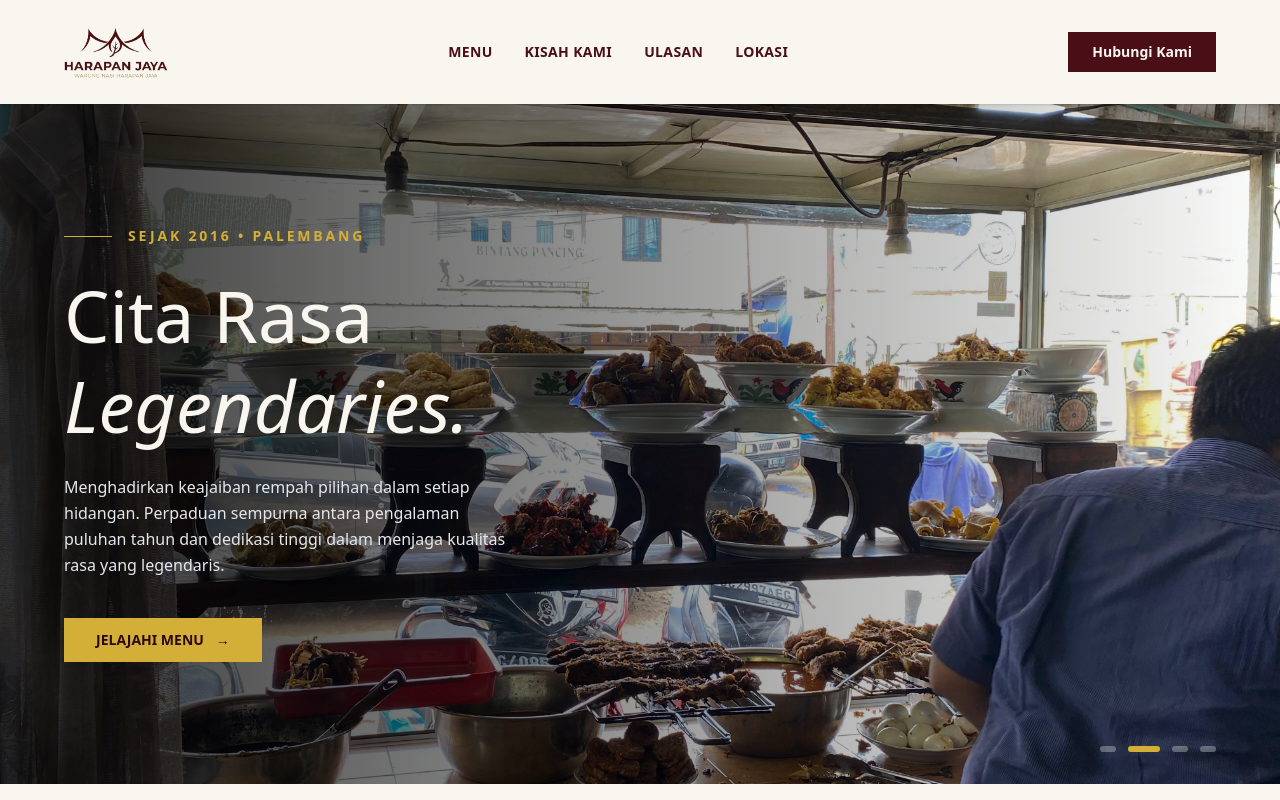
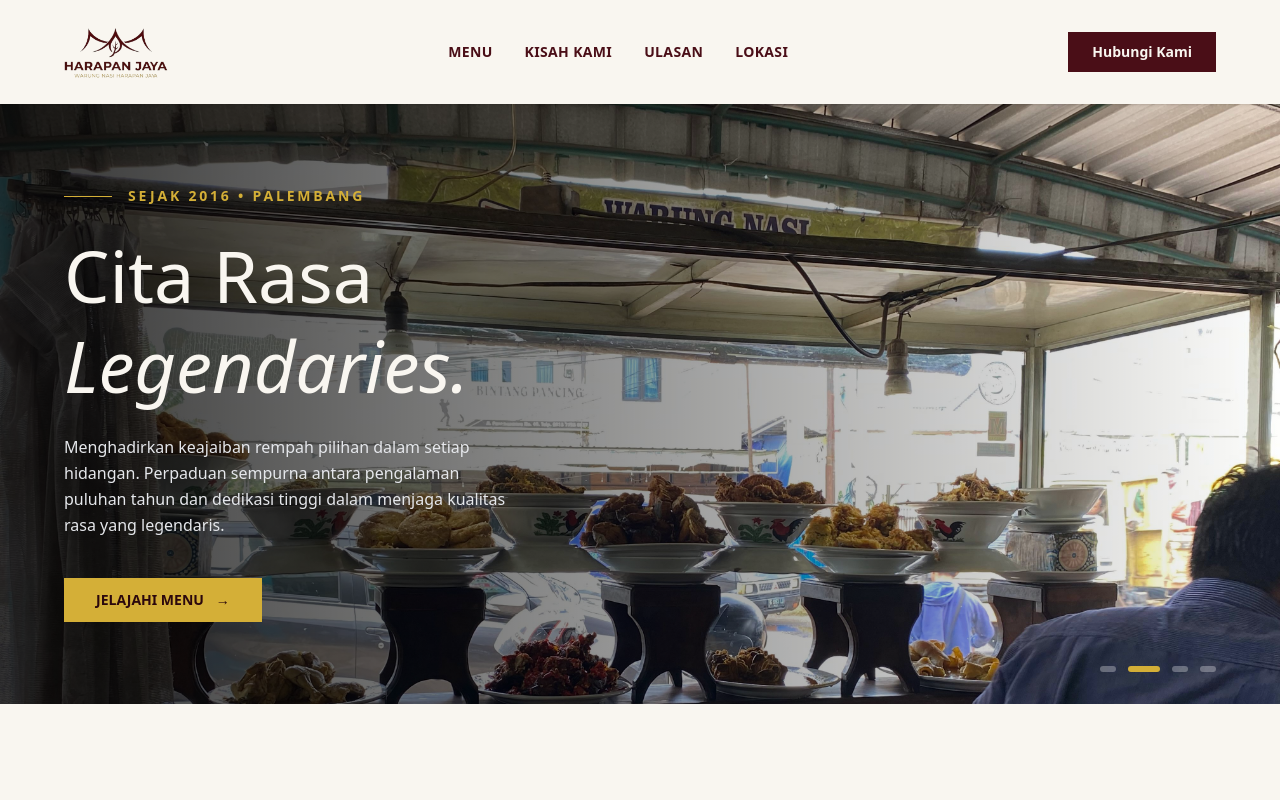
Before and after one commit to mhmmadarifin27/harapan-jaya, a Next.js app: page / in a window 1280 px wide. Shown: the top 800 px of the page. Built offline with nearby package versions, Linux system fonts and the light colour scheme; a web font is replaced by a local one.

Commit message:
harapan-jaya/src/app/page.js

```diff
--- a/src/app/page.js
+++ b/src/app/page.js
@@ -90,7 +90,8 @@ export default function Home() {
       </nav>
 
       {/* ================= HERO SECTION ================= */}
-      <section className="relative w-full h-[85vh] flex items-center px-8 md:px-16 overflow-hidden bg-padang-dark">
+      {/* 1. UBAH TINGGI: Tambahkan lg:h-[75vh] agar di laptop tidak terlalu memanjang ke bawah */}
+      <section className="relative w-full h-[85vh] lg:h-[75vh] flex items-center px-8 md:px-16 overflow-hidden bg-padang-dark">
         {heroImages.map((src, index) => (
           <motion.div
             key={index}
@@ -99,12 +100,18 @@ export default function Home() {
             transition={{ duration: 1.5 }}
             className="absolute inset-0"
           >
-            <Image src={src} alt={`Hero ${index}`} fill className="object-cover object-center" priority={index === 0} />
+            {/* 2. UBAH FOKUS: Ganti object-center menjadi object-top agar spanduk warung tidak terpotong */}
+            <Image
+              src={src}
+              alt={`Hero ${index}`}
+              fill
+              className="object-cover object-top"
+              priority={index === 0}
+            />
           </motion.div>
         ))}
 
         <div className="absolute inset-0 bg-gradient-to-r from-black/80 via-black/40 to-transparent z-10"></div>
-
         <div className="relative z-20 max-w-2xl space-y-6 text-padang-cream">
           <motion.div
             initial={{ opacity: 0, y: 20 }}
```
